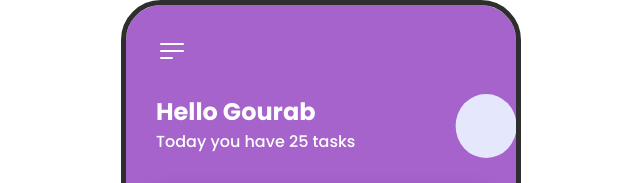
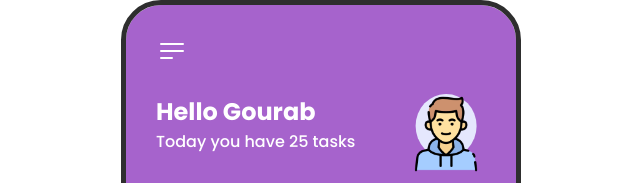
Before and after one commit to codinggourab/to-do-list-app.github.io, a plain HTML site: page index.html in a window 1280 px wide. Shown: the top 183 px of the page, without its empty margins (319-959 px from the left). Drawn offline with Linux system fonts and the light colour scheme; files whose address does not match are found by name.

Commit message:
Update index.html

```diff
--- a/index.html
+++ b/index.html
@@ -49,7 +49,7 @@
             </div>
             <div class="img">
               <div class="backdrop"></div>
-              <img src="images/boy.png" alt="" />
+              <img src="boy.png" alt="" />
             </div>
           </div>
         </div>
@@ -57,7 +57,7 @@
           <div class="categories">
             <div class="category">
               <div class="left">
-                <img src="images/boy.png" alt="sun" />
+                <img src="boy.png" alt="sun" />
                 <div class="content">
                   <h1>Personal</h1>
                   <p>5 Tasks</p>
@@ -121,7 +121,7 @@
           </div>
         </div>
         <div class="category-details">
-          <img src="images/boy.png" alt="" id="category-img" />
+          <img src="boy.png" alt="" id="category-img" />
           <div class="details">
             <p id="num-tasks">8 tasks</p>
             <h1 id="category-title">Personal</h1>
```
